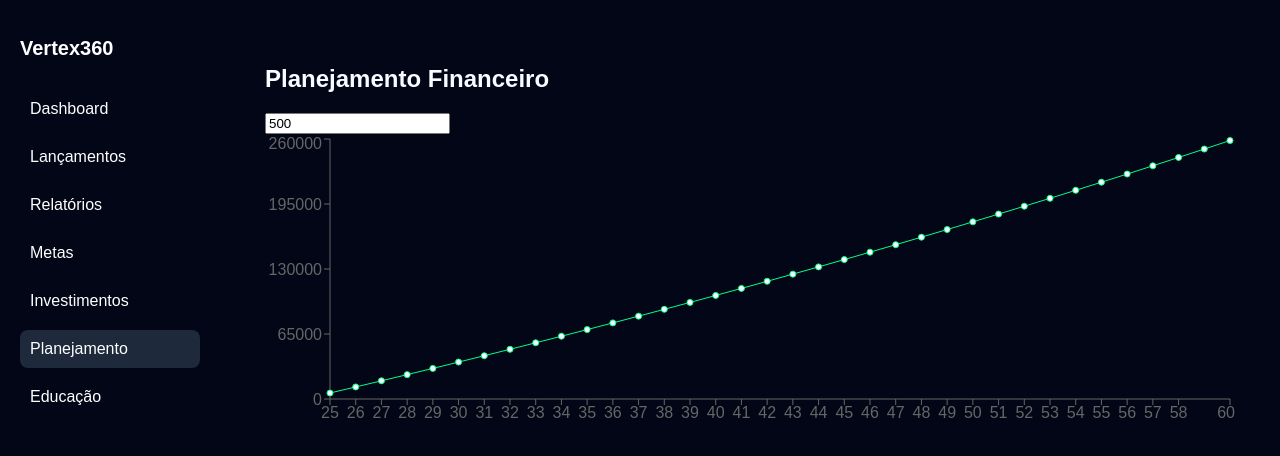
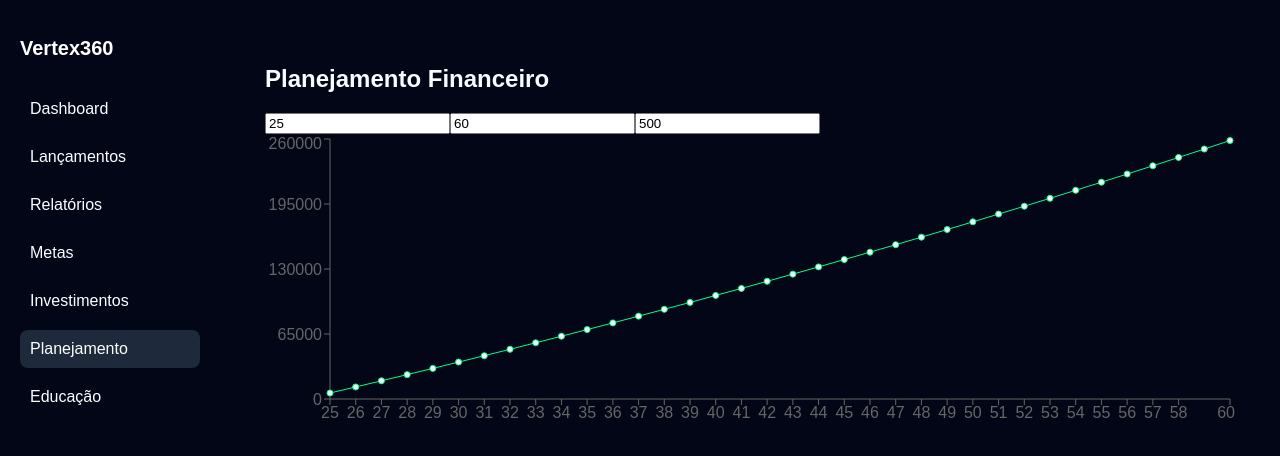
Before and after one commit to paulogomesplanejadorfinanceiro-dot/verte360-app, a React (Vite) app: page / in a window 1280 px wide. Both pictures are taken after a click on the element "Planejamento". Shown: the top 456 px of the page. Built offline with nearby package versions, Linux system fonts and the light colour scheme.

Commit message:
Update Planejamento.jsx

```diff
--- a/src/pages/Planejamento.jsx
+++ b/src/pages/Planejamento.jsx
@@ -13,7 +13,7 @@ export default function Planejamento() {
   const [idadeAposentadoria, setIdadeAposentadoria] = useState(60);
   const [aporteMensal, setAporteMensal] = useState(500);
 
-  const taxa = 0.01;
+  const taxa = 0.01; // 1% ao mês
 
   function calcular() {
     let dados = [];
@@ -39,8 +39,25 @@ export default function Planejamento() {
 
       <input
         type="number"
+        value={idadeAtual}
+        onChange={(e) => setIdadeAtual(Number(e.target.value))}
+        placeholder="Idade atual"
+      />
+
+      <input
+        type="number"
+        value={idadeAposentadoria}
+        onChange={(e) =>
+          setIdadeAposentadoria(Number(e.target.value))
+        }
+        placeholder="Idade aposentadoria"
+      />
+
+      <input
+        type="number"
         value={aporteMensal}
         onChange={(e) => setAporteMensal(Number(e.target.value))}
+        placeholder="Aporte mensal"
       />
 
       <ResponsiveContainer width="100%" height={300}>
@@ -48,7 +65,11 @@ export default function Planejamento() {
           <XAxis dataKey="idade" />
           <YAxis />
           <Tooltip />
-          <Line type="monotone" dataKey="patrimonio" stroke="#00ff88" />
+          <Line
+            type="monotone"
+            dataKey="patrimonio"
+            stroke="#00ff88"
+          />
         </LineChart>
       </ResponsiveContainer>
     </div>
```
